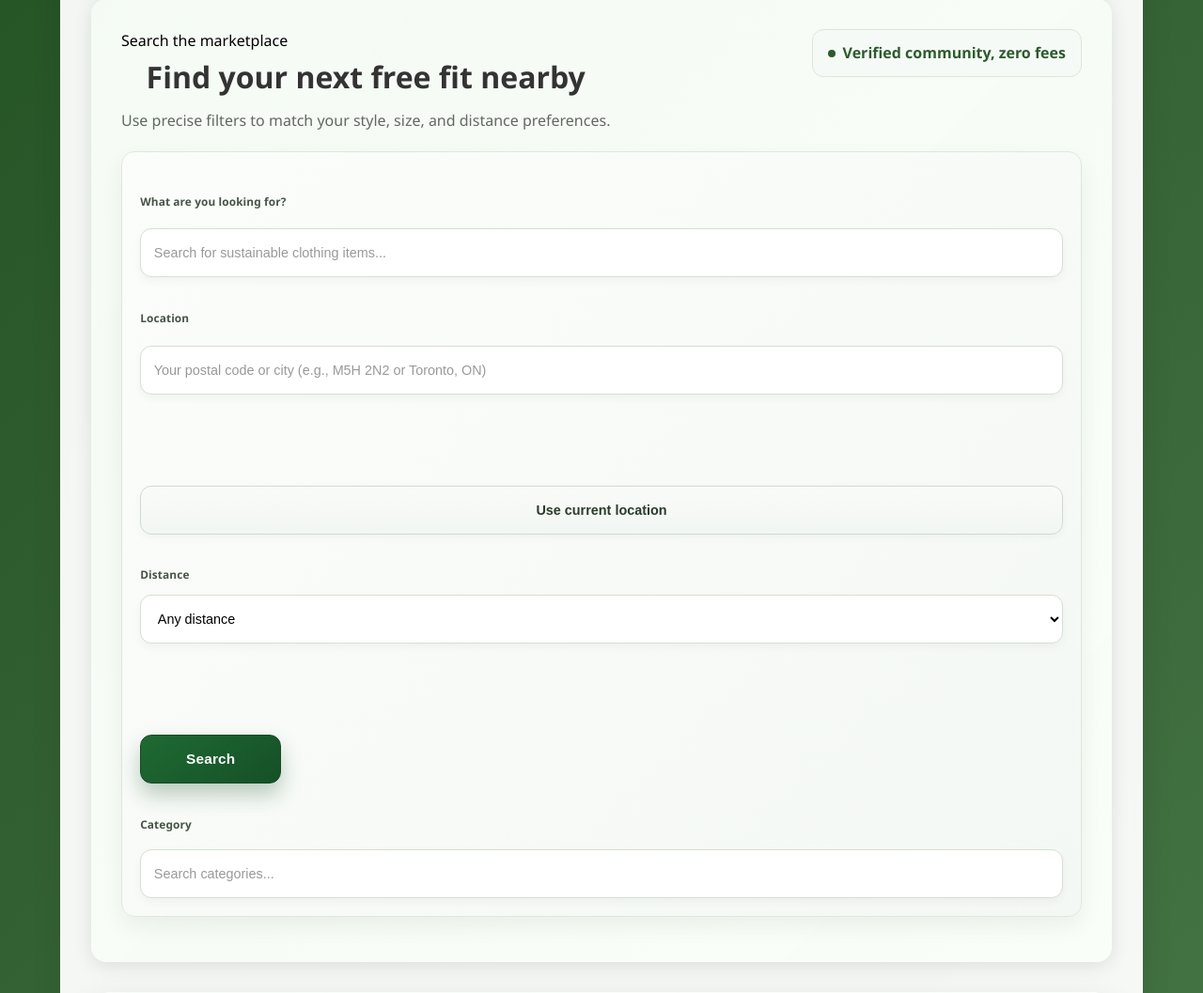
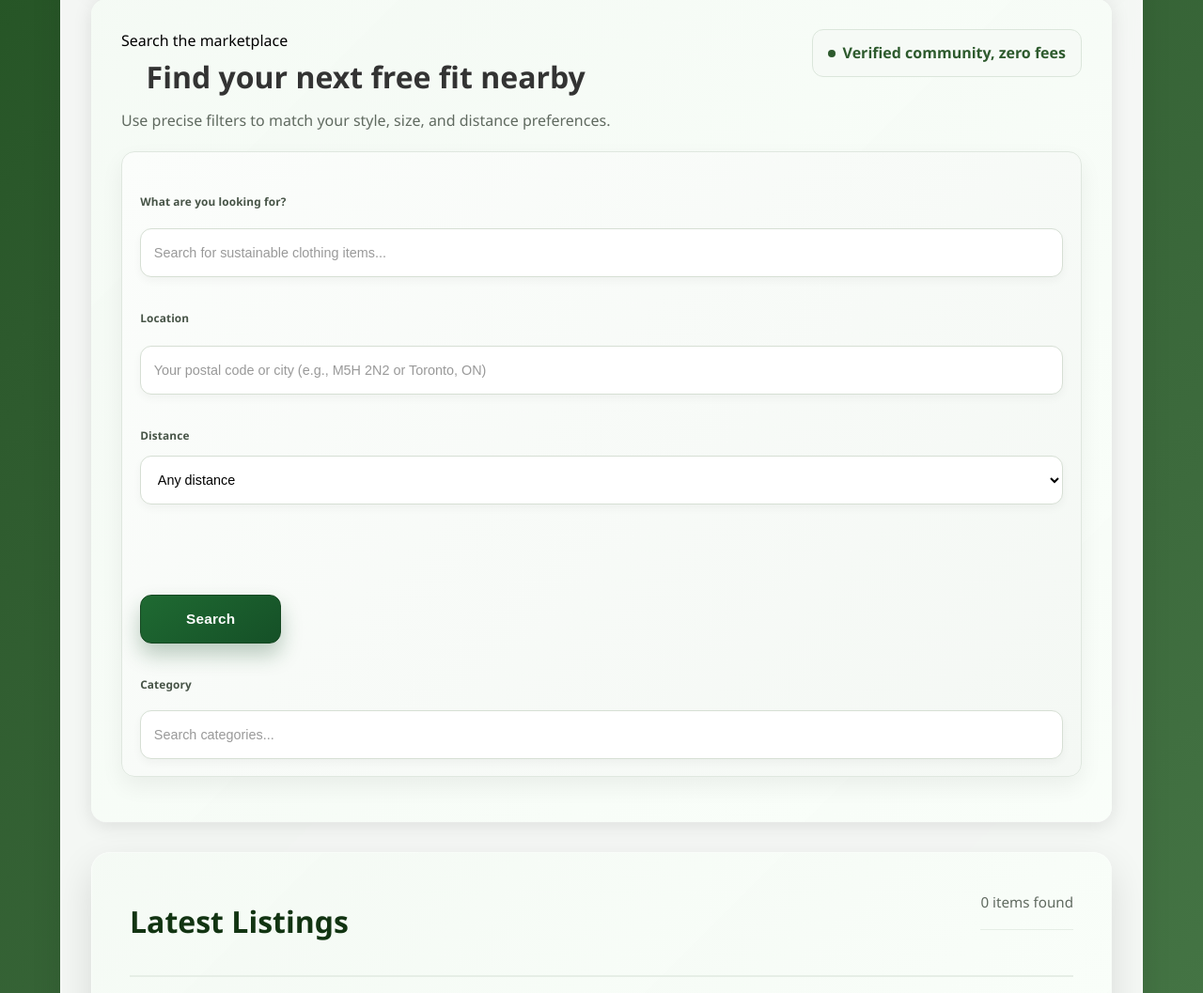
Before and after one commit to tibatuba/FreeFits, a Flask app: page / in a window 1280 px wide. Shown: the part 683-1740 px from the top of the page at 94% size. Run offline with Flask 3, Linux system fonts and the light colour scheme; data that the repository does not hold is empty.

Commit message:
Remove 'Use current location' button from home search

```diff
--- a/app/templates/home.html
+++ b/app/templates/home.html
@@ -111,12 +111,6 @@ image.png<!DOCTYPE html>
                                 <div id="location-suggestions" class="location-suggestions"></div>
                                 <div id="location-api-error" class="location-api-error" style="display:none; font-size:0.85rem; color:#c00; margin-top:4px;"></div>
                             </div>
-                        </div>
-                        <div class="input-chip small-chip">
-                            <label>&nbsp;</label>
-                            <button type="button" id="use-current-location-btn" class="use-location-btn" title="Use your current location">
-                                Use current location
-                            </button>
                         </div>
                         <div class="input-chip slim-chip">
                             <label>Distance</label>
```
